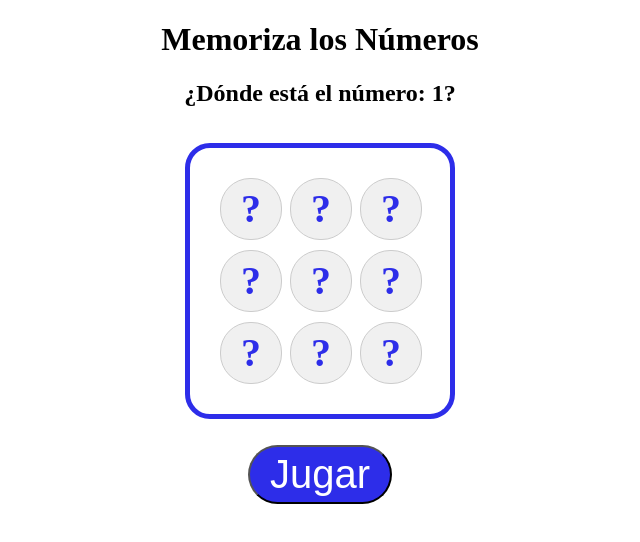
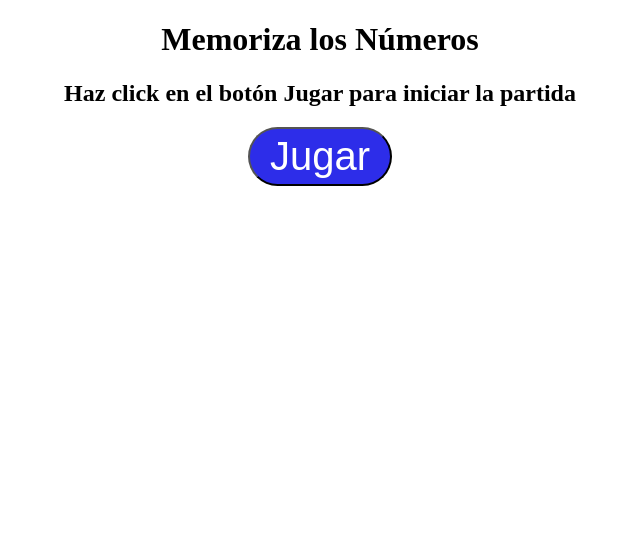
Before and after one commit to uosip312/memory-cards, an Angular app: page /game in a window 1280 px wide. Shown: the top 542 px of the page, without its empty margins (320-960 px from the left). Built offline with nearby package versions, Linux system fonts and the light colour scheme.

Commit message:
feat(game): mover temporizador a componente numberList y agregar condicion para fondo de numeros y mostrar numeros al hacer click

```diff
--- a/src/app/pages/game/game.component.html
+++ b/src/app/pages/game/game.component.html
@@ -1,11 +1,17 @@
 <h1>Memoriza los Números</h1>
-<h2 *ngIf="numeroSeleccionado">¿Dónde está el número: {{numeroSeleccionado}}?</h2>
-<div class="center-container">
-    <app-number-list
-        [numeros]="arregloAleatorio"
-        [numeroSeleccionado]="numeroSeleccionado"
-    ></app-number-list>
+<div *ngIf="(arregloAleatorio.length >= 1) else iniciarJuego">
+    <h2 *ngIf="numeroParaAdivinar">¿Dónde está el número: {{numeroParaAdivinar}}?</h2>
+    <div class="center-container">
+        <app-number-list
+            [arregloNumeros]="arregloAleatorio"
+            (elegirNumeroParaAdivinar)="elegirNumeroParaAdivinar($event)"
+        ></app-number-list>
 </div>
+</div>
+<ng-template #iniciarJuego>
+    <h2>Haz click en el botón Jugar para iniciar la partida</h2>
+</ng-template>
+
 <div class="center-container">
     <button class="jugar" (click)="jugar(arregloSize)">Jugar</button>
 </div>
--- a/src/app/pages/game/game.component.ts
+++ b/src/app/pages/game/game.component.ts
@@ -8,12 +8,12 @@ import { Component, OnInit } from '@angular/core';
 export class GameComponent implements OnInit {
   public arregloAleatorio: number[] = []
   public arregloSize: number = 9;
-  public numeroSeleccionado: number | null = null;
+  public numeroParaAdivinar: number | null = null;
 
   constructor() { }
 
   ngOnInit(): void {
-    this.jugar(this.arregloSize);
+    // this.jugar(this.arregloSize);
   }
 
   private generarNumerosAleatorios(size: number): number[] {
@@ -32,26 +32,14 @@ export class GameComponent implements OnInit {
     return arregloAleatorio;
   }
 
-  private seleccionarNumeroAleatorio(arregloSize: number) {
-    const indiceNumero = Math.floor( Math.random() * arregloSize );
-    this.numeroSeleccionado = this.arregloAleatorio[indiceNumero];
-  }
-
-  private iniciarSeleccionNumero(arregloSize: number) {
-    setTimeout(() => {
-      this.seleccionarNumeroAleatorio(arregloSize);
-
-      let numeroClass = document.querySelectorAll('.numero');
-      numeroClass.forEach((numero) => {
-        numero.textContent = '?';
-      })
-    }, 2000);
+  elegirNumeroParaAdivinar(numero: number){
+    this.numeroParaAdivinar = numero;
   }
 
   public jugar(size: number) {
     this.arregloAleatorio = this.generarNumerosAleatorios(size);
+    this.numeroParaAdivinar = null;
     console.table(this.arregloAleatorio);
-    this.iniciarSeleccionNumero(size);
   }
 
 }
--- a/src/app/shared/number-list/number-list.component.html
+++ b/src/app/shared/number-list/number-list.component.html
@@ -1,6 +1,8 @@
 <ul class="pad-numerico">
-    <li *ngFor="let numero of numeros; index as indice"
+    <li *ngFor="let numero of arregloNumeros; index as indice"
         class="numero"
+        [class.numero-acertado]="numero === numeroParaAdivinar && indice === indexNumeroClickeado"
+        [class.numero-fallado]="numero !== numeroParaAdivinar && indice === indexNumeroClickeado"
         (click)="onNumeroClick(indice, numero)"
-    >{{numero}}</li>
+    >{{(mostrarNumero || indice === indexNumeroClickeado ) ? numero : "?"}}</li>
 </ul>
--- a/src/app/shared/number-list/number-list.component.scss
+++ b/src/app/shared/number-list/number-list.component.scss
@@ -26,3 +26,11 @@
 .numero:hover {
     background-color: #e0e0e0;
 }
+
+.numero-acertado {
+    background-color: #aaffaa !important;
+}
+
+.numero-fallado {
+    background-color: #ffaaaa !important;
+ }
--- a/src/app/shared/number-list/number-list.component.ts
+++ b/src/app/shared/number-list/number-list.component.ts
@@ -1,21 +1,44 @@
-import { Component, Input } from '@angular/core';
+import { Component, EventEmitter, Input, OnChanges, Output, SimpleChanges } from '@angular/core';
 
 @Component({
   selector: 'app-number-list',
   templateUrl: './number-list.component.html',
   styleUrls: ['./number-list.component.scss']
 })
-export class NumberListComponent {
-  @Input() numeros: number[] = [];
-  @Input() numeroSeleccionado: number | null = null;
+export class NumberListComponent implements OnChanges {
+  @Input() arregloNumeros: number[] = [];
+  @Output() elegirNumeroParaAdivinar = new EventEmitter<number>();
+  public indexNumeroClickeado: number | null = null;
+  public numeroParaAdivinar: number | null = null;
+  public mostrarNumero: boolean = true;
 
   constructor() { }
 
+  ngOnChanges(changes: SimpleChanges): void {
+    const arregloNumeros = changes['arregloNumeros'];
+    const iniciarJuego = arregloNumeros.previousValue != arregloNumeros.currentValue;
+    if(iniciarJuego) {
+      this.mostrarNumero = true;
+      this.iniciarSeleccionNumero(this.arregloNumeros.length)
+    };
+  }
+
+  private seleccionarNumeroAleatorio(arregloSize: number) {
+    const indiceNumero = Math.floor( Math.random() * arregloSize );
+    this.numeroParaAdivinar = this.arregloNumeros[indiceNumero];
+    this.elegirNumeroParaAdivinar.emit(this.numeroParaAdivinar);
+  }
+
+  private iniciarSeleccionNumero(arregloSize: number) {
+    setTimeout(() => {
+      this.seleccionarNumeroAleatorio(arregloSize);
+      this.mostrarNumero = false;
+    }, 2000);
+  }
+
   onNumeroClick(indice: number, numero: number) {
     console.warn(indice + ': ' + numero);
-    if(this.numeroSeleccionado == numero){
-      console.log('Ganaste')
-    }
+    this.indexNumeroClickeado = indice;
   }
 
 }
```
